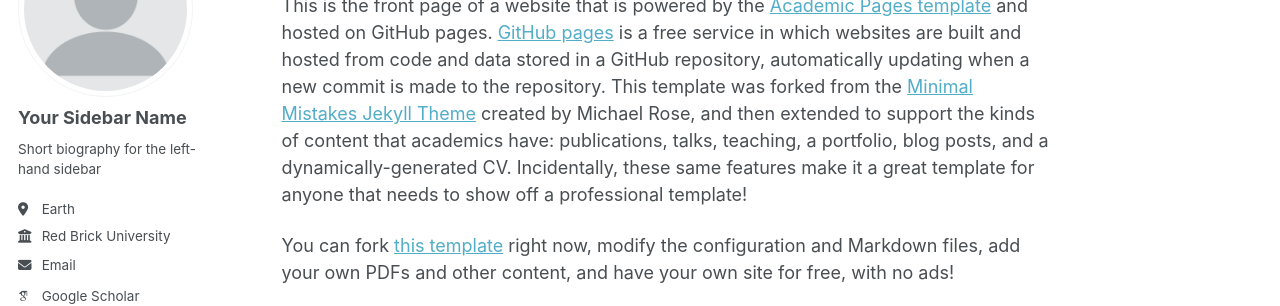
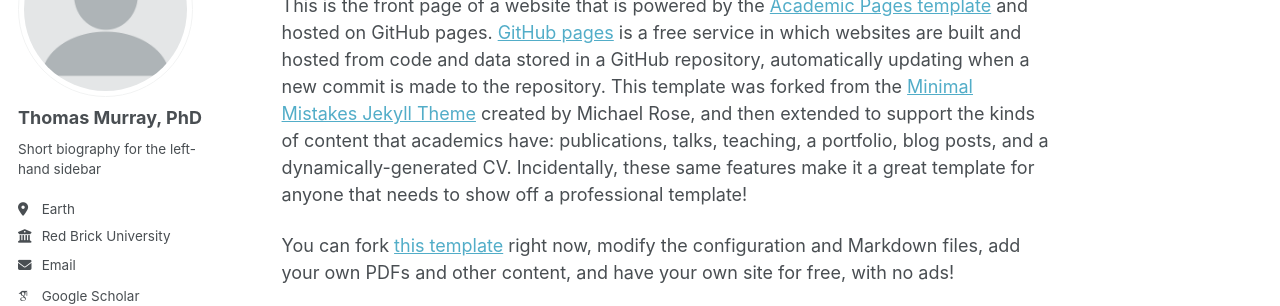
Before and after one commit to ThomasMurrayPhD/ThomasMurrayPhD.github.io, a Jekyll site: the page built from _pages/about.md, in a window 1280 px wide. Shown: the part 177-483 px from the top of the page. Built offline with Jekyll 4.4.1, drawn with Linux system fonts in a browser that asks for light colours; some web fonts are replaced; a script that is not in the unit is left out.

Commit message:
Update _config.yml

```diff
--- a/_config.yml
+++ b/_config.yml
@@ -24,7 +24,7 @@ repository               : "academicpages/academicpages.github.io"
 author:
   # Biographic information
   avatar           : "profile.png"
-  name             : "Your Sidebar Name"
+  name             : "Thomas Murray, PhD"
   pronouns         : # example: "she/her"
   bio              : "Short biography for the left-hand sidebar"
   location         : "Earth"
```
